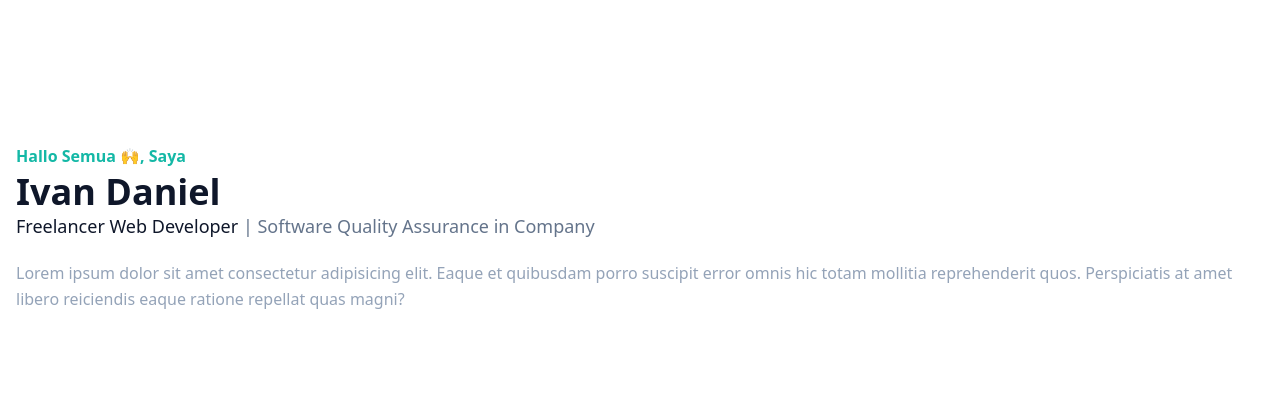
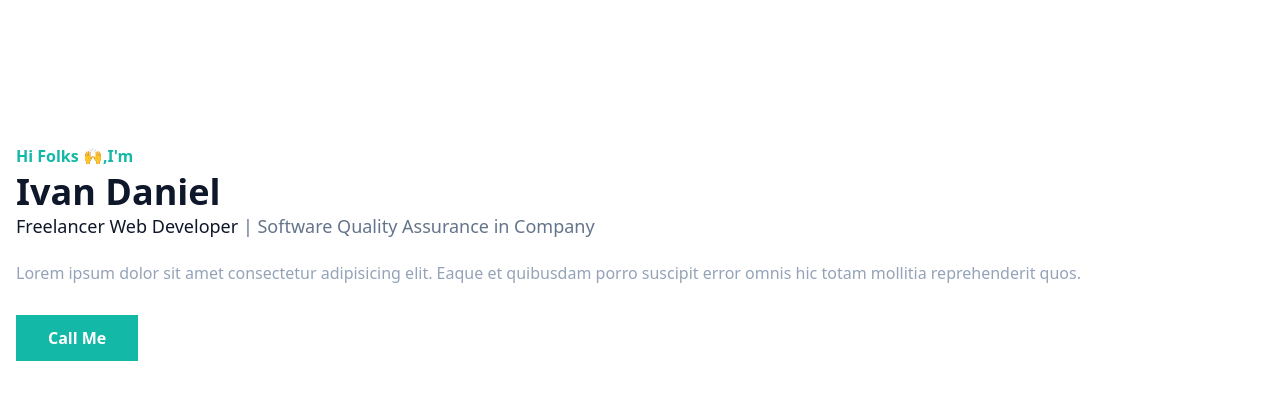
Before and after one commit to danielivan09/profile-tailwindcss, a website: page index.html in a window 1280 px wide. Drawn offline with Linux system fonts and the light colour scheme.

Commit message:
adding call me in home section

```diff
--- a/index.html
+++ b/index.html
@@ -17,11 +17,18 @@
         <div class="container">
             <div class="flex flex-wrap">
                 <div class="w-full self-center px-4">
-                    <h1 class="text-base font-semibold text-primary">Hallo Semua 🙌, Saya <span class="block font-bold text-secondary text-4xl mt-1">Ivan Daniel</span></h1> <!-- windows + . -->
-                    <h2 class="font-medium text-slate-500 text-lg mb-5"><span class="text-secondary">Freelancer Web Developer</span> | Software Quality Assurance in Company</h2>
-                    <p class="font-medium text-slate-400 mb-10 leading-relaxed">Lorem ipsum dolor sit amet consectetur adipisicing elit. Eaque et quibusdam porro suscipit error
-                        omnis hic totam mollitia reprehenderit quos. Perspiciatis at amet libero reiciendis eaque
-                        ratione repellat quas magni?</p>
+                    <h1 class="text-base font-semibold text-primary">Hi Folks 🙌,I'm<span
+                            class="block font-bold text-secondary text-4xl mt-1">Ivan Daniel</span></h1>
+                    <!-- windows + . -->
+                    <h2 class="font-medium text-slate-500 text-lg mb-5"><span class="text-secondary">Freelancer Web
+                            Developer</span> | Software Quality Assurance in Company</h2>
+                    <p class="font-medium text-slate-400 mb-10 leading-relaxed">Lorem ipsum dolor sit amet consectetur
+                        adipisicing elit. Eaque et quibusdam porro suscipit error
+                        omnis hic totam mollitia reprehenderit quos.</p>
+
+                    <a href="#"
+                        class="text-base font-semibold text-white bg-primary py-3 px-8 hover:shadow-lg hover:bg-teal-400 transition duration-300 ease-in-out">Call
+                        Me</a>
                 </div>
             </div>
         </div>
```
Also changed, not shown: dist/output.css.
